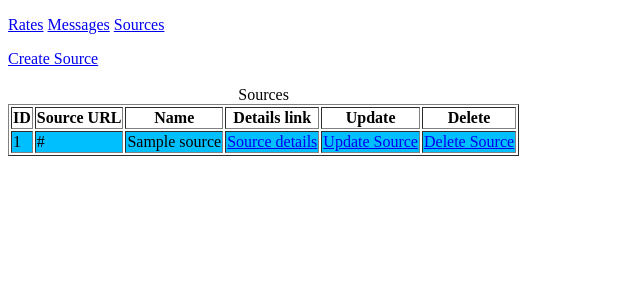
After one commit to OlexandrUkr/currency, a Django app: page /source/list/ in a window 1280 px wide. The commit adds this page. Shown: the top 300 px of the page, without its empty margins (0-640 px from the left). Run offline with Django 4.2, Linux system fonts and the light colour scheme; tables that the repository leaves empty hold one stand-in row (values such as "Sample post").

Commit message:
Homework 8

```diff
--- a/app/currency/models.py
+++ b/app/currency/models.py
@@ -13,3 +13,9 @@ class ContactUs(models.Model):
     email_from = models.EmailField()
     subject = models.CharField(max_length=50)
     message = models.CharField(max_length=255)
+
+
+class Source(models.Model):
+    source_url = models.CharField(max_length=255)
+    name = models.CharField(max_length=64)
+    note = models.CharField(max_length=255, null=True, blank=True)
--- a/app/currency/templates/includes/navbar.html
+++ b/app/currency/templates/includes/navbar.html
@@ -1,4 +1,5 @@
 <p>
     <a href="/rate/list/">Rates</a>
     <a href="/message/list/">Messages</a>
+    <a href="/source/list/">Sources</a>
 </p>
--- /dev/null
+++ b/app/currency/templates/list_sources.html
@@ -0,0 +1,30 @@
+{% extends 'base.html' %}
+
+{% block title %}
+    Sources
+{% endblock title %}
+
+{% block content %}
+    <a href="/source/create/">Create Source</a><br><br>
+    <table border="1">
+        <caption>Sources</caption>
+        <tr>
+            <th>ID</th>
+            <th>Source URL</th>
+            <th>Name</th>
+            <th>Details link</th>
+            <th>Update</th>
+            <th>Delete</th>
+        </tr>
+    {% for source in sources %}
+        <tr bgcolor="{% cycle '#00BFFF' '#FFFF00' %}">
+            <td>{{source.id}}</td>
+            <td>{{source.source_url}}</td>
+            <td>{{source.name}}</td>
+            <td><a href="/source/details/{{ source.id }}/">Source details</a></td>
+            <td><a href="/source/update/{{ source.id }}/">Update Source</a></td>
+            <td><a href="/source/delete/{{ source.id }}/">Delete Source</a></td>
+        </tr>
+    {% endfor %}
+    </table>
+{% endblock content %}
--- a/app/currency/views.py
+++ b/app/currency/views.py
@@ -1,6 +1,8 @@
-from django.shortcuts import render
+from django.shortcuts import render, get_object_or_404
+from django.http import HttpResponseRedirect
 
-from currency.models import Rate, ContactUs
+from currency.models import Rate, ContactUs, Source
+from currency.forms import SourceForm
 
 
 def list_rates(request):
@@ -17,3 +19,62 @@ def list_message(request):
         'messages': messages
     }
     return render(request, 'list_message.html', context)
+
+
+def list_sources(request):
+    sources = Source.objects.all()
+    context = {
+        'sources': sources
+    }
+    return render(request, 'list_sources.html', context)
+
+
+def source_details(request, pk):
+    source = get_object_or_404(Source, pk=pk)
+    context = {
+        'source': source
+    }
+    return render(request, 'source_details.html', context)
+
+
+def source_create(request):
+    if request.method == 'POST':
+        form = SourceForm(request.POST)
+        if form.is_valid():
+            form.save()
+            return HttpResponseRedirect('/source/list/')
+    elif request.method == 'GET':
+        form = SourceForm()
+
+    context = {
+        'form': form
+    }
+    return render(request, 'source_create.html', context)
+
+
+def source_update(request, pk):
+    source = get_object_or_404(Source, pk=pk)
+    if request.method == 'POST':
+        form = SourceForm(request.POST, instance=source)
+        if form.is_valid():
+            form.save()
+            return HttpResponseRedirect('/source/list/')
+    elif request.method == 'GET':
+        form = SourceForm(instance=source)
+
+    context = {
+        'form': form
+    }
+    return render(request, 'source_update.html', context)
+
+
+def source_delete(request, pk):
+    source = get_object_or_404(Source, pk=pk)
+    if request.method == 'POST':
+        source.delete()
+        return HttpResponseRedirect('/source/list/')
+    elif request.method == 'GET':
+        context = {
+            'source': source
+        }
+        return render(request, 'source_delete.html', context)
--- a/app/settings/urls.py
+++ b/app/settings/urls.py
@@ -16,11 +16,21 @@ Including another URLconf
 from django.contrib import admin
 from django.urls import path
 
-from currency.views import list_rates, list_message
+from currency.views import (
+    list_rates, list_message,
+    list_sources, source_create,
+    source_update, source_delete,
+    source_details
+)
 
 
 urlpatterns = [
     path('admin/', admin.site.urls),
     path('rate/list/', list_rates),
-    path('message/list/', list_message)
+    path('message/list/', list_message),
+    path('source/list/', list_sources),
+    path('source/create/', source_create),
+    path('source/update/<int:pk>/', source_update),
+    path('source/delete/<int:pk>/', source_delete),
+    path('source/details/<int:pk>/', source_details)
 ]
```
Also changed, not shown: app/currency/forms.py (added, +13 -0 lines), app/currency/templates/source_create.html (added, +14 -0 lines), app/currency/templates/source_delete.html (added, +13 -0 lines), app/currency/templates/source_details.html (added, +23 -0 lines), app/currency/templates/source_update.html (added, +14 -0 lines), app/currency/migrations/0004_source.py (added).
